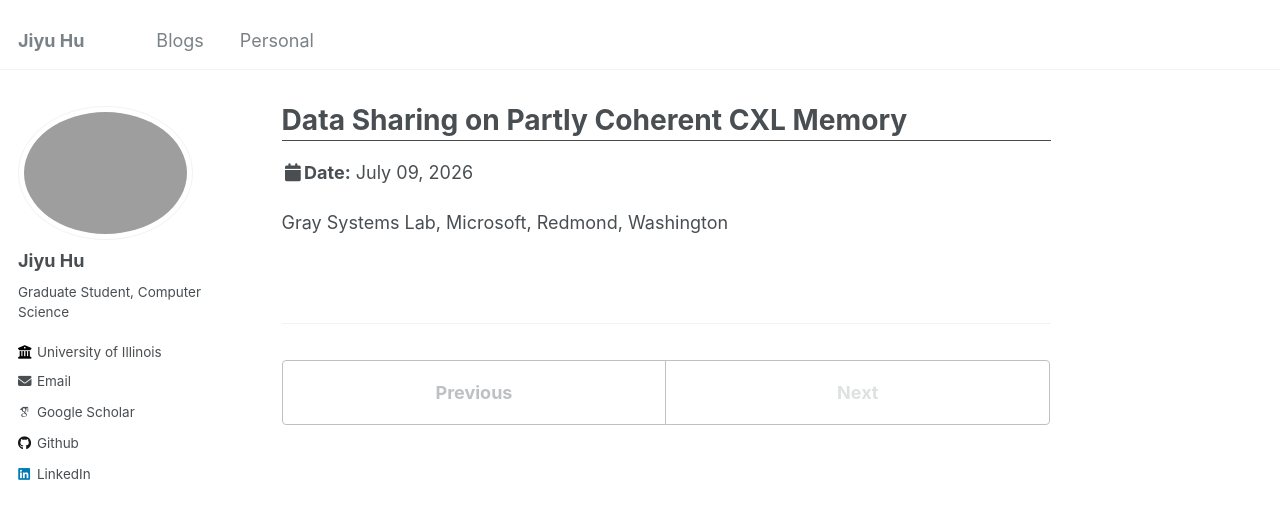
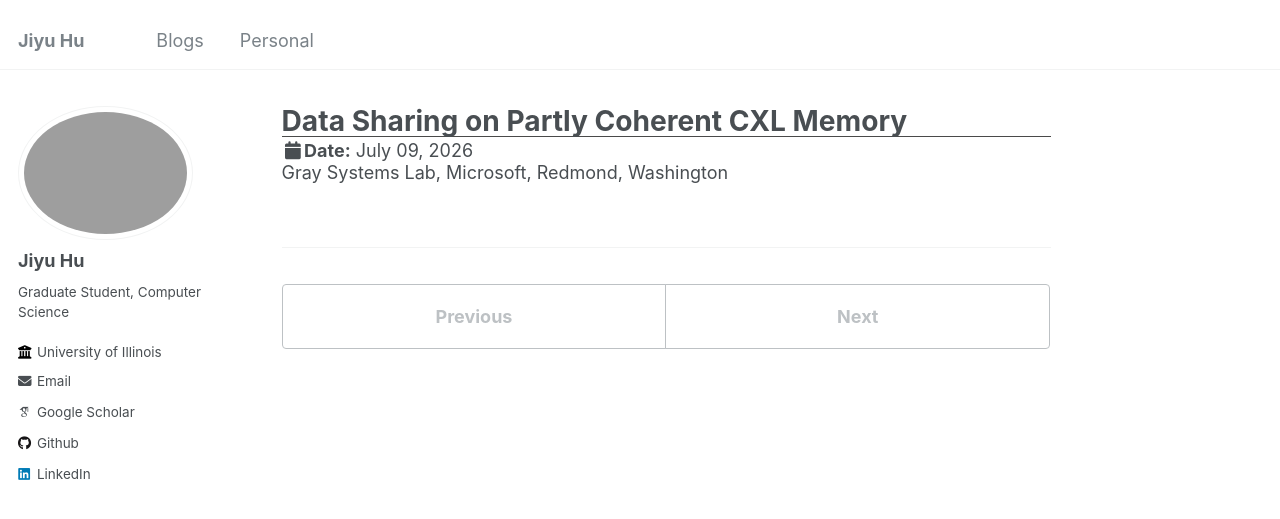
Before and after one commit to JiyuuuHuuu/JiyuuuHuuu.github.io, a Jekyll site: the page built from _talks/2026-7-9-megalon.md, in a window 1280 px wide. Shown: the top 519 px of the page. Built offline with Jekyll 4.4.1, drawn with Linux system fonts in a browser that asks for light colours; some web fonts are replaced.

Commit message:
update talk

```diff
--- a/_includes/archive-single-talk-cv.html
+++ b/_includes/archive-single-talk-cv.html
@@ -26,15 +26,15 @@
           alt="">
       </div>
     {% endif %}
-    <h3 class="archive__item-title" itemprop="headline">
+    <h3 class="archive__item-title" itemprop="headline" style="margin: 0 0 0.12em 0; padding: 0; line-height: 1.1;">
       {% if post.link %}
         <a href="{{ post.link }}">{{ title }}</a> <a href="{{ base_path }}{{ post.url }}" rel="permalink"><i class="fa fa-link" aria-hidden="true" title="permalink"></i><span class="sr-only">Permalink</span></a>
       {% else %}
         <a href="{{ base_path }}{{ post.url }}" rel="permalink">{{ title }}</a>
       {% endif %}
     </h3>
-    {% if post.date %}<p class="page__meta"><i class="fa fa-clock-o" aria-hidden="true"></i> {{ post.date | date: '%B %d, %Y' }}</p>{% endif %}
-    {% if post.venue %}<p class="archive__item-excerpt" itemprop="description">{{ post.venue }}, {{ post.location }}</p>{% endif %}
+    {% if post.date %}<p class="page__meta" style="margin: 0 0 0.08em 0; padding: 0; line-height: 1.15;"><i class="fa fa-clock-o" aria-hidden="true"></i> {{ post.date | date: '%B %d, %Y' }}</p>{% endif %}
+    {% if post.venue %}<p class="archive__item-excerpt" itemprop="description" style="margin: 0; padding: 0; line-height: 1.15;">{{ post.venue }}, {{ post.location }}</p>{% endif %}
     </li>
   </article>
 </div>
--- a/_includes/archive-single-talk.html
+++ b/_includes/archive-single-talk.html
@@ -25,7 +25,7 @@
           alt="">
       </div>
     {% endif %}
-    <h2 class="archive__item-title" itemprop="headline">
+    <h2 class="archive__item-title" itemprop="headline" style="margin: 0 0 0.12em 0; padding: 0; line-height: 1.1;">
       {% if post.link %}
         {{ title }}
       {% else %}
@@ -35,8 +35,8 @@
     {% if post.read_time %}
       <p class="page__meta"><i class="fa fa-clock-o" aria-hidden="true"></i> {% include read-time.html %}</p>
     {% endif %}
-    {% if post.date %}<p class="page__meta"><i class="fa fa-clock-o" aria-hidden="true"></i> {{ post.date | date: '%B %d, %Y' }}</p>{% endif %}
-    {% if post.venue %}<p class="archive__item-excerpt" itemprop="description">{{ post.venue }}, {{ post.location }}</p>{% endif %}
+    {% if post.date %}<p class="page__meta" style="margin: 0 0 0.08em 0; padding: 0; line-height: 1.15;"><i class="fa fa-clock-o" aria-hidden="true"></i> {{ post.date | date: '%B %d, %Y' }}</p>{% endif %}
+    {% if post.venue %}<p class="archive__item-excerpt" itemprop="description" style="margin: 0; padding: 0; line-height: 1.15;">{{ post.venue }}, {{ post.location }}</p>{% endif %}
     {% if post.excerpt %}<p class="archive__item-excerpt" itemprop="description">{{ post.excerpt | markdownify }}</p>{% endif %}
   </article>
 </div>
--- a/_layouts/talk.html
+++ b/_layouts/talk.html
@@ -26,16 +26,16 @@ layout: default
     <div class="page__inner-wrap">
       {% unless page.header.overlay_color or page.header.overlay_image %}
         <header>
-          {% if page.title %}<h1 class="page__title" itemprop="headline">{{ page.title | markdownify | remove: "<p>" | remove: "</p>" }}</h1>{% endif %}
+          {% if page.title %}<h1 class="page__title" itemprop="headline" style="margin: 0 0 0.12em 0; padding: 0; line-height: 1.08;">{{ page.title | markdownify | remove: "<p>" | remove: "</p>" }}</h1>{% endif %}
           {% if page.read_time %}
             <p class="page__meta"><i class="fa fa-clock-o" aria-hidden="true"></i> {% include read-time.html %}</p>
           {% endif %}
         {% if page.modified %}
-          <p class="page__date"><strong><i class="fa fa-fw fa-calendar" aria-hidden="true"></i>Date:</strong> <time datetime="{{ page.modified | date: "%Y-%m-%d" }}">{{ page.modified | date: "%B %d, %Y" }}</time></p>
+          <p class="page__date" style="margin: 0 0 0.08em 0; padding: 0; line-height: 1.15;"><strong><i class="fa fa-fw fa-calendar" aria-hidden="true"></i>Date:</strong> <time datetime="{{ page.modified | date: "%Y-%m-%d" }}">{{ page.modified | date: "%B %d, %Y" }}</time></p>
         {% elsif page.date %}
-          <p class="page__date"><strong><i class="fa fa-fw fa-calendar" aria-hidden="true"></i>Date:</strong> <time datetime="{{ page.date | date_to_xmlschema }}">{{ page.date | date: "%B %d, %Y" }}</time></p>
+          <p class="page__date" style="margin: 0 0 0.08em 0; padding: 0; line-height: 1.15;"><strong><i class="fa fa-fw fa-calendar" aria-hidden="true"></i>Date:</strong> <time datetime="{{ page.date | date_to_xmlschema }}">{{ page.date | date: "%B %d, %Y" }}</time></p>
         {% endif %}
-        {% if page.venue %}<p>{{ page.venue }}, {{ page.location }}</p>{% endif %}
+        {% if page.venue %}<p style="margin: 0; padding: 0; line-height: 1.15;">{{ page.venue }}, {{ page.location }}</p>{% endif %}
 
         </header>
       {% endunless %}
```
Also changed, not shown: _talks/2026-7-30-megalon.md (added, +9 -0 lines), 1 other file.
